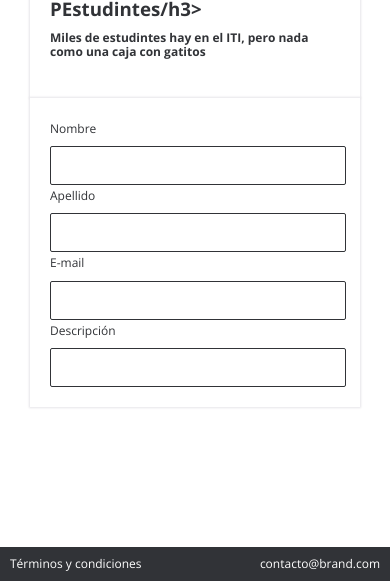
After one commit to cristiantech/PDB-ITI, a PHP site: page /estudiante.html in a window 390 px wide; the page is wider, and only the part inside the window is pictured. The commit adds this page. Shown: the part 620-1201 px from the top of that part. Run offline with PHP 8.4, Linux system fonts and the light colour scheme.

Commit message:
Semana 8

```diff
--- /dev/null
+++ b/08-semana/css/animations.css
@@ -0,0 +1,103 @@
+/*
+#  Â·Â·Â·Â·Â·Â·Â·Â·Â·Â·Â·Â·Â·Â·Â·_Â·Â·Â·Â·Â·Â·Â·Â·Â·Â·Â·Â·Â·Â·Â·Â·Â·__Â·Â·_Â·Â·Â·Â·Â·Â·Â·Â·Â·Â·Â·Â·Â·Â·Â·Â·Â·
+#  Â·Â·____Â·_____Â·Â·(_)___Â·___Â·Â·____Â·_/Â·/_(_)___Â·Â·____Â·Â·_____
+#  Â·/Â·__Â·`/Â·__Â·\/Â·/Â·__Â·`__Â·\/Â·__Â·`/Â·__/Â·/Â·__Â·\/Â·__Â·\/Â·___/
+#  /Â·/_/Â·/Â·/Â·/Â·/Â·/Â·/Â·/Â·/Â·/Â·/Â·/_/Â·/Â·/_/Â·/Â·/_/Â·/Â·/Â·/Â·(__Â·Â·)Â·
+#  \__,_/_/Â·/_/_/_/Â·/_/Â·/_/\__,_/\__/_/\____/_/Â·/_/____/Â·Â·
+#  Â·Â·Â·Â·Â·Â·Â·Â·Â·Â·Â·Â·Â·Â·Â·Â·Â·Â·Â·Â·Â·Â·Â·Â·Â·Â·Â·Â·Â·Â·Â·Â·Â·Â·Â·Â·Â·Â·Â·Â·Â·Â·Â·Â·Â·Â·Â·Â·Â·Â·Â·Â·Â·Â·Â·
+*/
+/* https://daneden.github.io/animate.css/ */
+
+.fadeIn{
+  -webkit-animation-duration: 4s;
+  animation-duration: 4s;
+  -webkit-animation-fill-mode: both;
+  animation-fill-mode: both;
+  -webkit-animation-name: fadeIn;
+  animation-name: fadeIn;
+}
+
+@keyframes fadeIn{
+  from{
+    opacity: 0;
+  }
+  to{
+    opacity: 1;
+  }
+}
+
+.fadeInDown{
+  -webkit-animation-duration: 1s;
+  animation-duration: 1s;
+  -webkit-animation-fill-mode: both;
+  animation-fill-mode: both;
+  -webkit-animation-name: fadeInDown;
+  animation-name: fadeInDown;
+}
+
+@-webkit-keyframes fadeInDown {
+  from {
+    opacity: 0;
+    -webkit-transform: translate3d(0, -100%, 0);
+    transform: translate3d(0, -100%, 0);
+  }
+
+  to {
+    opacity: 1;
+    -webkit-transform: translate3d(0, 0, 0);
+    transform: translate3d(0, 0, 0);
+  }
+}
+
+@keyframes fadeInDown {
+  from {
+    opacity: 0;
+    -webkit-transform: translate3d(0, -100%, 0);
+    transform: translate3d(0, -100%, 0);
+  }
+
+  to {
+    opacity: 1;
+    -webkit-transform: translate3d(0, 0, 0);
+    transform: translate3d(0, 0, 0);
+  }
+}
+
+
+
+.fadeInUp {
+  -webkit-animation-duration: 1s;
+  animation-duration: 1s;
+  -webkit-animation-fill-mode: both;
+  animation-fill-mode: both;
+  -webkit-animation-name: fadeInUp;
+  animation-name: fadeInUp;
+}
+
+@-webkit-keyframes fadeInUp {
+  from {
+    opacity: 0;
+    -webkit-transform: translate3d(0, 100%, 0);
+    transform: translate3d(0, 100%, 0);
+  }
+
+  to {
+    opacity: 1;
+    -webkit-transform: translate3d(0, 0, 0);
+    transform: translate3d(0, 0, 0);
+  }
+}
+
+@keyframes fadeInUp {
+  from {
+    opacity: 0;
+    -webkit-transform: translate3d(0, 100%, 0);
+    transform: translate3d(0, 100%, 0);
+  }
+
+  to {
+    opacity: 1;
+    -webkit-transform: translate3d(0, 0, 0);
+    transform: translate3d(0, 0, 0);
+  }
+}
--- /dev/null
+++ b/08-semana/css/estilos.css
@@ -0,0 +1,191 @@
+/*
+#  ·················
+#  ··_______________
+#  ·/·___/·___/·___/
+#  /·/__(__··|__··)·
+#  \___/____/____/··
+#  ·················
+*/
+@import url('https://fonts.googleapis.com/css?family=Open+Sans:400,700');
+/*------ Variables */
+:root{
+  /*------ Colores */
+  --green-color: #7ACC2D;
+  --black-color: #313337;
+  --white-color: white;
+  /*------ Tipografía */
+  --normal:12px;
+  /*------ Espaciado */
+  --space:10px;
+  --space-2:20px;
+  /*------ Box shadow*/
+  --box:0px 0 2px 1px #e6e5e9;
+}
+
+/* -------------------------------------------  */
+html, body{
+  margin:0;
+  padding: 0;
+  font-family: 'Open Sans', sans-serif;
+  color: var(--black-color);
+}
+
+p, label{
+  font-size: var(--normal);
+}
+
+
+
+
+nav{
+  display: flex;
+  justify-content: space-between;
+  align-items: center;
+  padding: var(--space);
+  min-height: 60px;
+  background-color: var(--green-color);
+}
+
+nav a{
+  text-decoration: none;
+  color: var(--black-color);
+  font-size: var(--normal);
+}
+
+nav a:hover{
+  color: var(--white-color);
+}
+
+nav ul {
+  display: flex;
+}
+
+nav ul li{
+  padding-right: 20px;
+  list-style: none;
+}
+
+hr{
+  opacity: .2;
+}
+
+/* ------------------------------------------- MAIN SECTION */
+
+.main_section{
+  text-align: center;
+  padding: 15%;
+}
+
+/* -------------------------------------------  PRODUCTOS */
+
+.products{
+  background-image: url("../images/curve.png");
+  padding: 15%;
+  background-position: center top;
+  background-repeat: no-repeat;
+  display: flex;
+  height: 95px;
+  background-size: cover;
+
+}
+
+.product{
+  padding: 20px;
+  margin-top: -226px;
+}
+
+.image-product{
+  text-align: center;
+}
+
+.content{
+  padding: 20px;
+  background: var(--white-color);
+  border-radius: 3px;
+  box-shadow: 0px 0 2px 1px #e6e5e9;
+}
+
+.main_btn{
+  padding: var(--space);
+  background-color: var(--green-color);
+  width: 100%;
+  border: 0px;
+  border-radius: 2px;
+  cursor: pointer;
+  color: var(--white-color);
+}
+.main_btn:hover{
+  background-color: #63a426;
+}
+
+/* Beneficios */
+.beneficios{
+  padding: 10%;
+  display: flex;
+}
+
+.beneficio{
+  text-align: center;
+  padding: 20px;
+}
+
+.beneficio img{
+  max-height: 100px
+}
+
+.text_beneficio{
+  text-align: justify;
+}
+
+/* Mentions */
+.mentions{
+  display: flex;
+  padding: 5%;
+}
+.mention img{
+  width: 100%;
+}
+h2.mention_title{
+  text-align: center;
+}
+.mention{
+  padding: var(--space);
+}
+.content_mention{
+  box-shadow: 0px 0 2px 1px #e6e5e9;
+}
+.mention .text{
+  padding: var(--space);
+}
+/* ------------------------------------------- Venta */
+
+.modulo_pago{
+background-color:var(--white-color);
+box-shadow: var(--box);
+padding:var(--space-2);
+}
+
+.modulo_pago_images{
+  max-width: 150px;
+  text-align: center;
+  width: 100%;
+  margin:auto;
+}
+
+.modulo_pago input{
+  margin-top: var(--space);
+  width: 100%;
+  height: 35px;
+  border-radius: 2px;
+  border: 1px solid var(--black-color);
+}
+
+/* ------------------------------------------- Footer */
+footer{
+  display: flex;
+  justify-content: space-between;
+  font-size: var(--normal);
+  background-color: var(--black-color);
+  padding: var(--space);
+  color: var(--white-color);
+}
--- /dev/null
+++ b/08-semana/css/grid.css
@@ -0,0 +1,78 @@
+.container{
+    max-width: 900px;
+    margin:auto;
+  }
+
+  /* Valor por columna = 8.3333333333 */
+
+  .row{
+    display: flex;
+  }
+
+  .col-1{
+    width: 8.3333333333%;
+  }
+  .col-2{
+    width: 16.6666666666%;
+  }
+  .col-3{
+    width: 24.9999999999%;
+  }
+  .col-4{
+    width: 33.3333333332%;
+  }
+  .col-5{
+    width: 41.6666666665%;
+  }
+  .col-6{
+    width: 49.9999999998%;
+  }
+  .col-7{
+    width: 58.3333333331%;
+  }
+  .col-8{
+    width: 66.6666666664%;
+  }
+  .col-9{
+    width: 74.9999999997%;
+  }
+  .col-10{
+    width: 83.333333333%;
+  }
+  .col-11{
+    width: 91.6666666663%;
+  }
+  .col-12{
+    width: 100%;
+  }
+
+  .col-1,.col-2,.col-3,.col-4,.col-5,.col-6,.col-7,.col-8,.col-9,.col-10,.col-11,.col-12{
+    padding: 10px;
+  }
+  .col-1 img,.col-2 img,.col-3 img,.col-4 img,.col-5 img,.col-6 img,.col-7 img,.col-8 img,.col-9 img,.col-10 img,.col-11 img,.col-12 img{
+    width: 100%;
+  }
+
+  .no-desk{
+    display: none;
+  }
+
+  @media (max-width:600px) {
+    .container{
+      padding: 30px;
+    }
+    .no-mobile{
+      display: none
+    }
+    .no-desk{
+      display: initial;
+    }
+    .row{
+      display: inline;
+      padding: 10px;
+    }
+    .col-1,.col-2,.col-3,.col-4,.col-5,.col-6,.col-7,.col-8,.col-9,.col-10,.col-11,.col-12{
+      width: 100%;
+      padding: 0px;
+    }
+  }
--- /dev/null
+++ b/08-semana/estudiante.html
@@ -0,0 +1,75 @@
+<!DOCTYPE html>
+<html lang="en">
+<head>
+    <meta charset="utf-8">
+    <meta name="description" content="Este es un sitio de producto genial">
+    <link rel="stylesheet" href="css/normalize.css">
+    <link rel="stylesheet" href="css/estilos.css">
+    <link rel="stylesheet" href="css/animations.css">
+    <link rel="stylesheet" href="css/grid.css">
+    <title>BRAND📦</title>
+</head>
+<body>
+    <nav>
+        <a href="index.html"><img src="images/logo.png" alt=""></a>
+        <ul>
+            <li>
+                <a href="faqs.html">Faqs</a></li>
+            <li>
+            <a href="#">Producto y descripción</a></li>
+        </ul>
+    </nav>
+
+<br>
+<br>
+<br>
+<br>
+<br>
+    <div class="container">
+        <div class="row">
+            <div class="col-4">
+                <div class="modulo_pago">
+                    <div class="modulo_pago_images">
+                        <img src="images/box2.png" alt="">
+                    </div>
+                    <h3>PEstudintes/h3>
+                    <p>Miles de estudintes hay en el ITI, pero nada como una caja con gatitos</p>
+                </div>
+            </div>
+            <div class="col-8">
+                <div class="modulo_pago">
+                    <form action="">
+                        <label for="name">Nombre</label>
+                        <br>
+                        <input type="text" placeholder="" name="name">
+                        <br>
+                        <label for="name">Apellido</label>
+                        <br>
+                        <input type="text" placeholder="" name="name">
+                        <br>
+                        <label for="email">E-mail</label>
+                        <br>
+                        <input type="text" placeholder="" name="email">
+                        <br>
+                        <label for="text">Descripción</label>
+                        <br>
+                        <input type="text" placeholder="" name="phone">
+                    </form>
+                </div>
+            </div>
+        </div>
+    </div>
+<br>
+<br>
+<br>
+<br>
+<br>
+
+<footer>
+    <div class="option">Términos y condiciones</div>
+    <div class="option">contacto@brand.com</div>
+</footer>
+
+<script src="scripts/script.js"></script>
+</body>
+</html>
--- a/08-semana/index.php
+++ b/08-semana/index.php
@@ -16,8 +16,6 @@
         <input type="text" name="email" id="email">
         <label for="desc">Descripición</label>
         <input type="text" name="desc" id="desc">
-
-
         <input type="submit" value="Enviar">
     </form>
 
--- a/08-semana/server/conexion.php
+++ b/08-semana/server/conexion.php
@@ -2,7 +2,7 @@
 class Conexion {
     private $server = "localhost";
     private $user = "root";
-    private $pass = "";
+    private $pass = "L02PasCd";
     private $db = "academico";
 
     public function connect(){
--- a/08-semana/server/estudiante.php
+++ b/08-semana/server/estudiante.php
@@ -3,6 +3,7 @@ require_once "conexion.php";
 
 $mysql = new Conexion();
 $conn = $mysql->connect();
+
 $data = [
     $_POST['name'],
     $_POST['lastname'],
```
Also changed, not shown: 08-semana/css/movile.css (added, +28 -0 lines), 08-semana/css/normalize.css (added).
